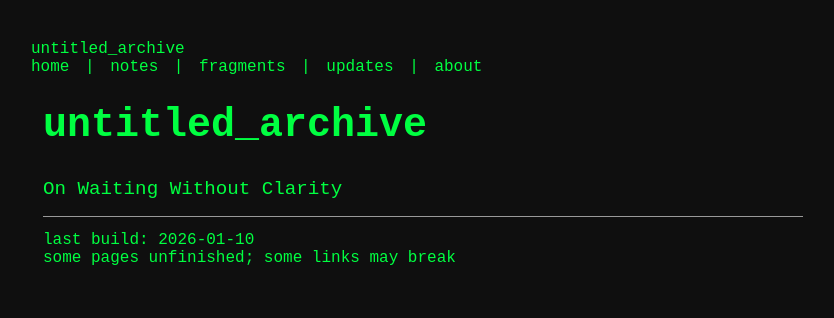
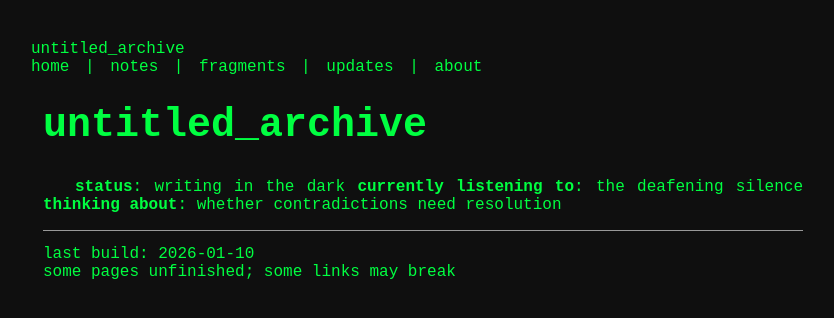
Before and after one commit to mudafie/untitled_archive, a Jekyll site: the page built from index.md, in a window 1280 px wide. Shown: the top 318 px of the page, without its empty margins (209-1043 px from the left). Built offline with Jekyll 4.4.1, drawn with Linux system fonts in a browser that asks for light colours.

Commit message:
Added flavor

```diff
--- a/index.md
+++ b/index.md
@@ -3,4 +3,6 @@ layout: default
 title: untitled_archive
 ---
 
-- [On Waiting Without Clarity](/untitled_archive/essay1.html)
+**status**: writing in the dark
+**currently listening to**: the deafening silence
+**thinking about**: whether contradictions need resolution
```
